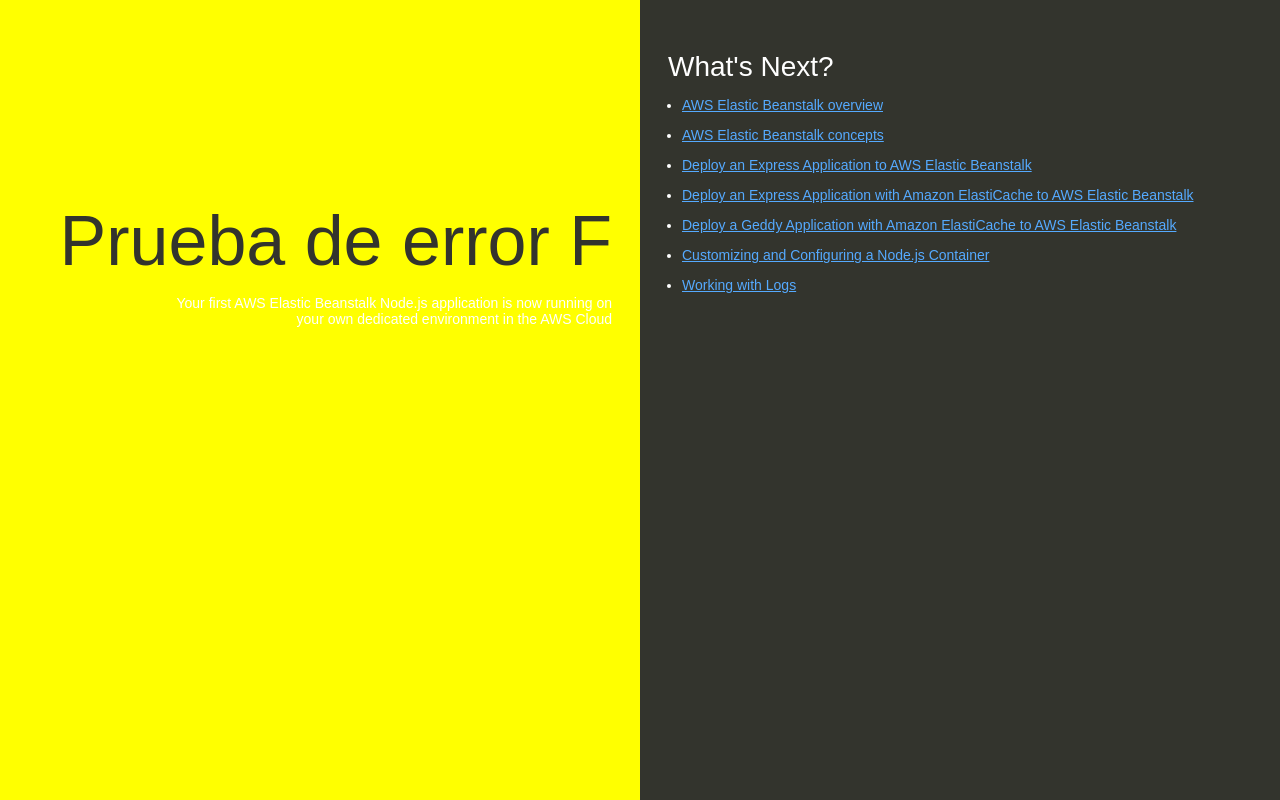
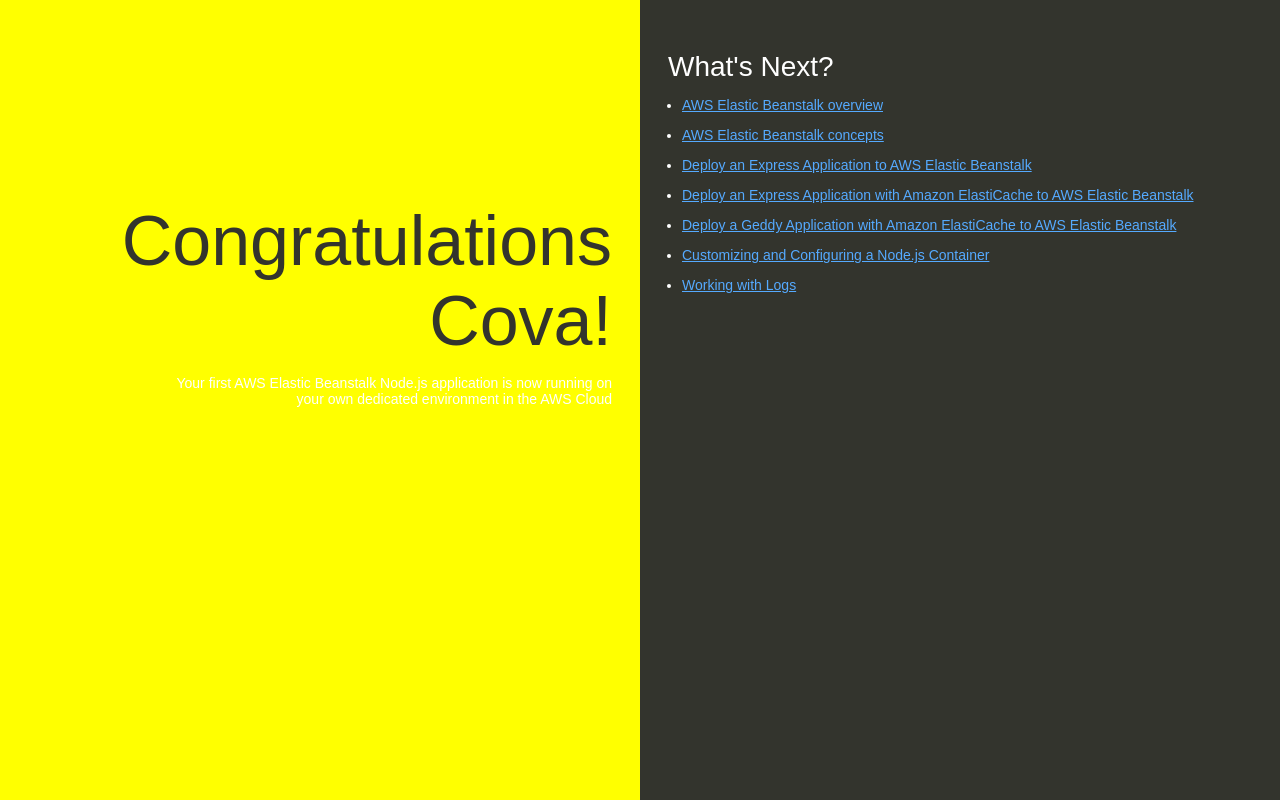
Before and after one commit to Cova247/devops, a website: page index.html in a window 1280 px wide. Drawn offline with Linux system fonts and the light colour scheme.

Commit message:
final commit

```diff
--- a/index.html
+++ b/index.html
@@ -74,7 +74,7 @@
   </head>
   <body>
     <div class="textColumn">
-      <h1>Prueba de error F</h1>
+      <h1>Congratulations Cova!</h1>
       <p>Your first AWS Elastic Beanstalk Node.js application is now running on your own dedicated environment in the AWS Cloud</p>
     </div>
     <div class="linksColumn">
```
